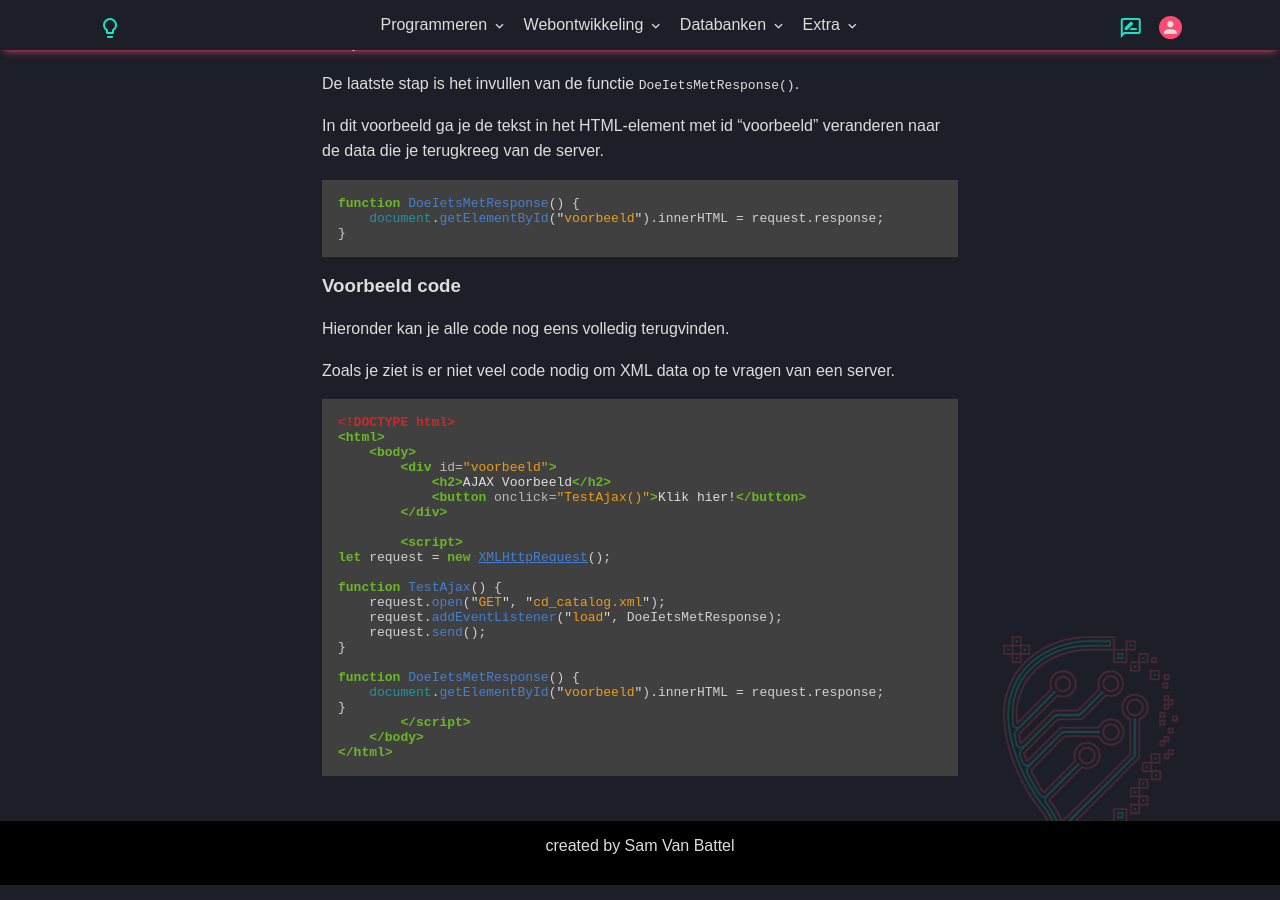
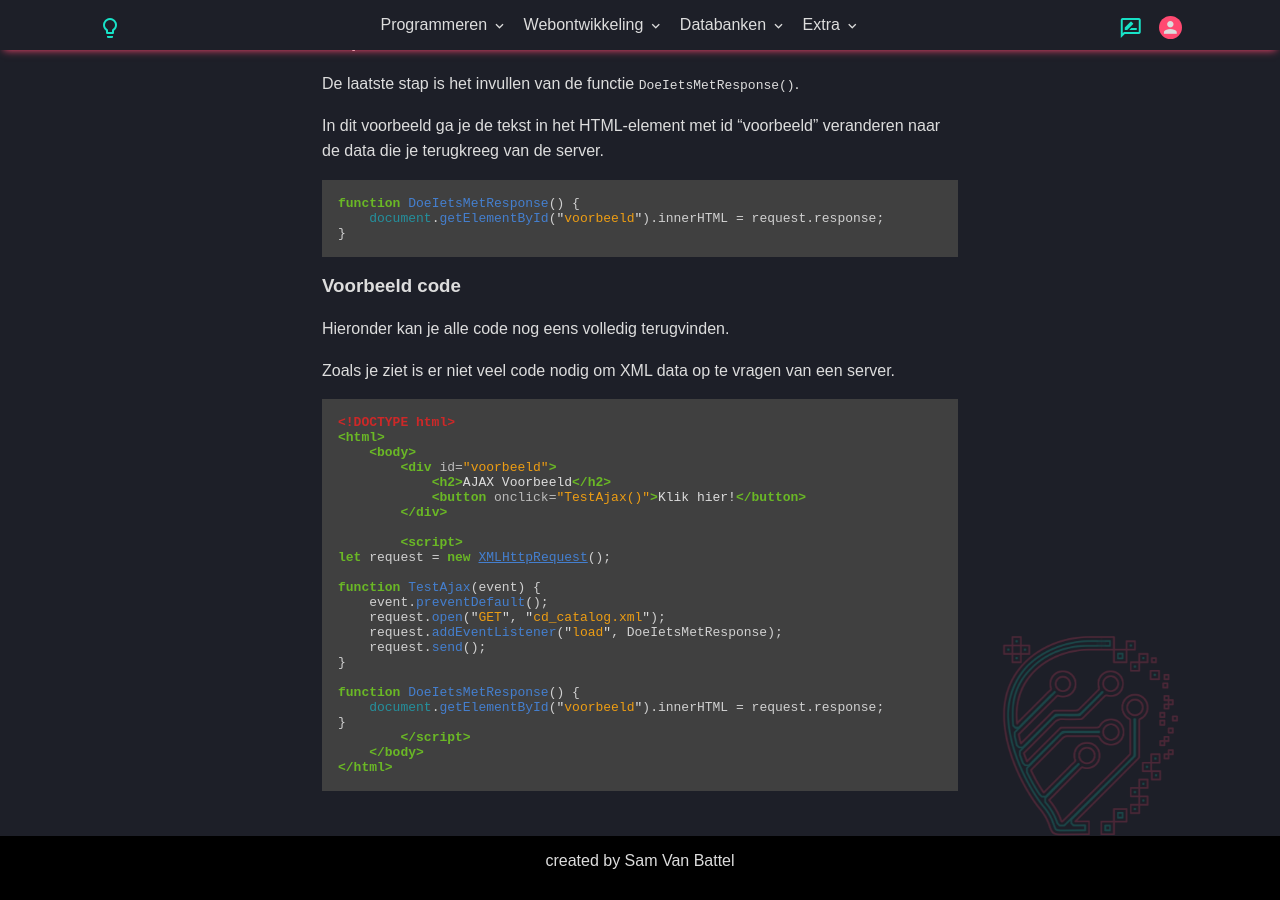
Before and after one commit to T-INFORMATICA/t-informatica.github.io, a Jekyll site: the page built from _courses/webontwikkeling/dynamische-websites/ajax.md, in a window 1280 px wide and 900 px high, scrolled down 4041 px. Built offline with Jekyll 4.4.1, drawn with Linux system fonts in a browser that asks for light colours; comment, search, counter and statistics services are not loaded.

Commit message:
Update ajax.md

```diff
--- a/_courses/webontwikkeling/dynamische-websites/ajax.md
+++ b/_courses/webontwikkeling/dynamische-websites/ajax.md
@@ -204,7 +204,8 @@ Zoals je ziet is er niet veel code nodig om XML data op te vragen van een server
         <script>
 let request = new XMLHttpRequest();
 
-function TestAjax() {
+function TestAjax(event) {
+    event.preventDefault();
     request.open("GET", "cd_catalog.xml");
     request.addEventListener("load", DoeIetsMetResponse);
     request.send();
```
